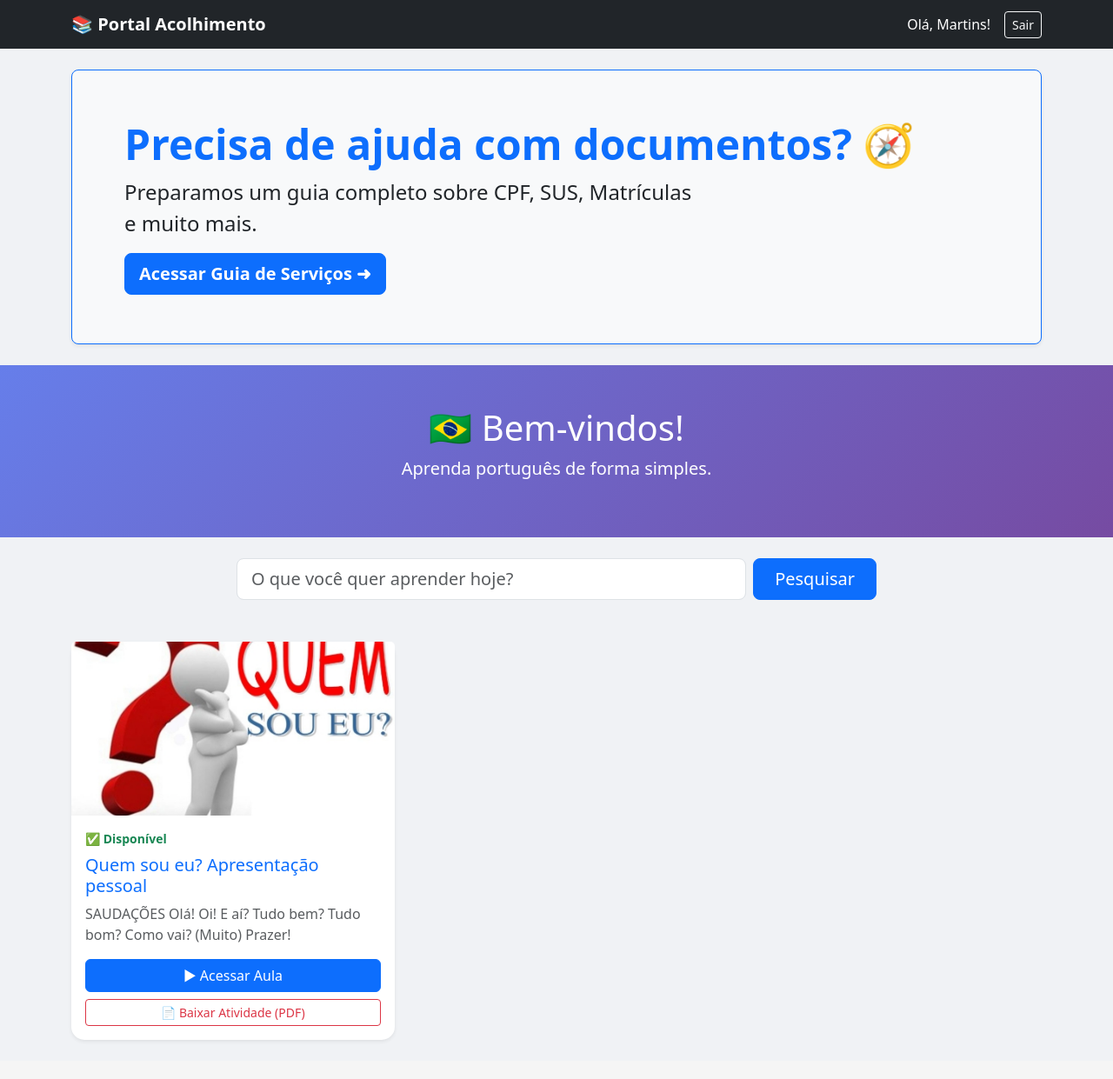
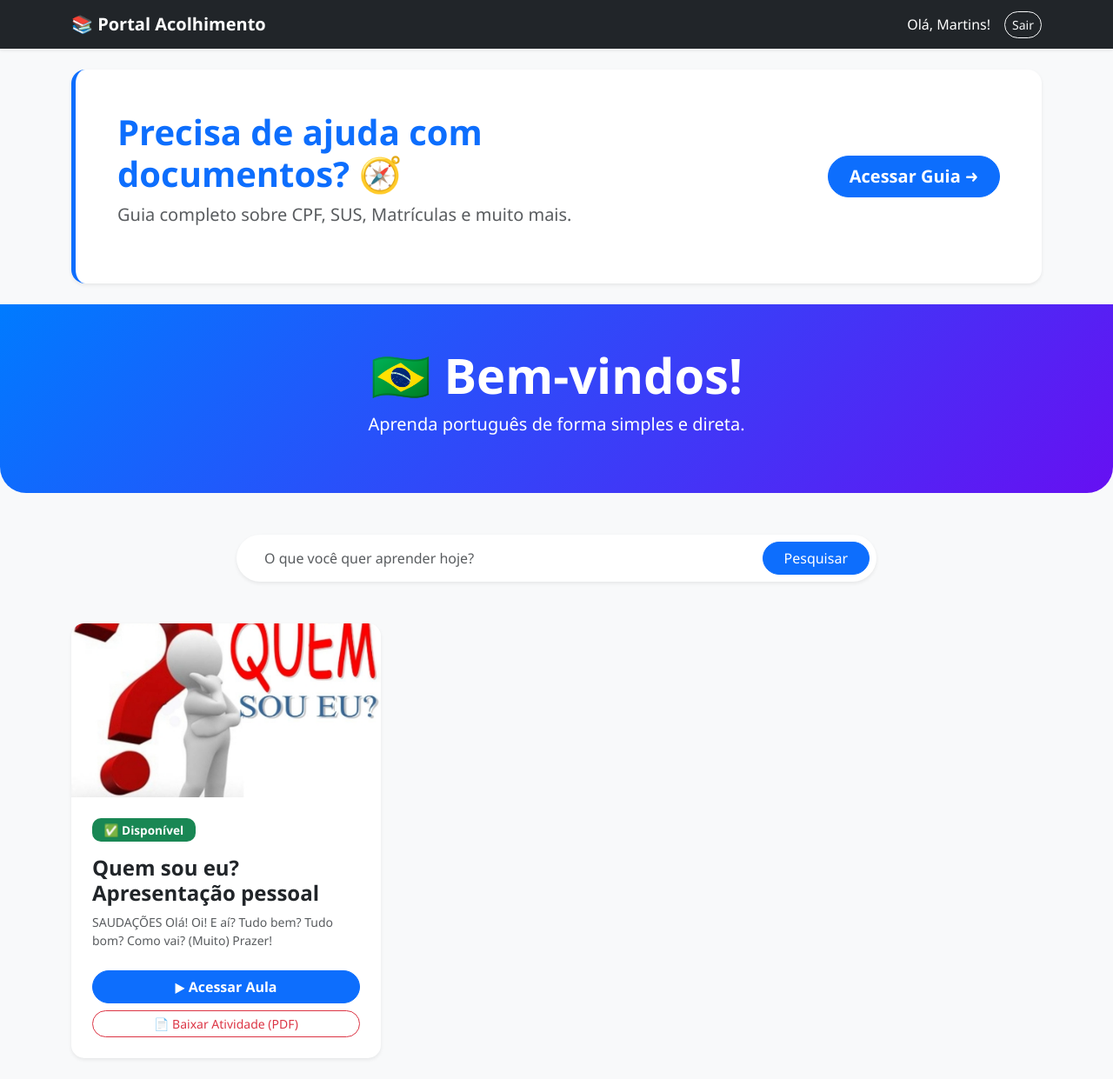
Before and after one commit to geysa-stanislav/projeto_acolhimento, a Django app: page / in a window 1280 px wide. Shown: the whole page at 87% size. Before the commit the page ends 1198 px from the top, so only its background shows below. Run offline with Django 5.2, Linux system fonts and the light colour scheme; a user stored in the database is signed in; data comes from the database, SQL or seed files in the repository; both versions use the stored data as it was after the commit; some libraries are stand-ins or nearby versions.

Commit message:
Finaliza Movimento 3: YouTube, UX e preservacao de funcoes

```diff
--- a/aulas/models.py
+++ b/aulas/models.py
@@ -4,7 +4,10 @@ from django.utils import timezone
 
 class Licao(models.Model):
     titulo = models.CharField(max_length=200)
-    conteudo = models.TextField()
+
+    # CORREÇÃO: Aplicando o RichTextField aqui
+    conteudo = RichTextField()
+
     video_url = models.URLField(blank=True, null=True)
     imagem = models.ImageField(upload_to='imagens_licoes/', blank=True, null=True)
     arquivo_pdf = models.FileField(upload_to='atividades/', blank=True, null=True)
--- a/aulas/templates/home.html
+++ b/aulas/templates/home.html
@@ -1,3 +1,4 @@
+{% load static %}
 <!doctype html>
 <html lang="pt-br">
   <head>
@@ -6,135 +7,115 @@
     <title>Português de Acolhimento</title>
     <link href="https://cdn.jsdelivr.net/npm/bootstrap@5.3.0/dist/css/bootstrap.min.css" rel="stylesheet">
     <style>
-        /* Um toque extra de estilo */
-        body { background-color: #f0f2f5; }
-        .card-aula { transition: transform 0.2s; border: none; border-radius: 15px; }
-        .card-aula:hover { transform: translateY(-5px); }
-        .header-bg { background: linear-gradient(135deg, #667eea 0%, #764ba2 100%); color: white; }
+        body { background-color: #f8f9fa; font-family: 'Segoe UI', Tahoma, Geneva, Verdana, sans-serif; }
+        .card-aula { transition: transform 0.3s ease, box-shadow 0.3s ease; border: none; border-radius: 15px; }
+        .card-aula:hover { transform: translateY(-8px); box-shadow: 0 10px 25px rgba(0,0,0,0.1) !important; }
+        .header-bg { background: linear-gradient(135deg, #007bff 0%, #6610f2 100%); color: white; border-radius: 0 0 30px 30px; }
+        .navbar { background-color: #212529 !important; }
+        .badge-status { font-size: 0.85rem; padding: 0.5em 1em; border-radius: 10px; }
     </style>
   </head>
   <body>
-    <nav class="navbar navbar-expand-lg navbar-dark bg-dark mb-0">
+    <nav class="navbar navbar-expand-lg navbar-dark shadow-sm">
         <div class="container">
-            <a class="navbar-brand fw-bold" href="{% url 'home' %}">
-                📚 Portal Acolhimento
-            </a>
-
+            <a class="navbar-brand fw-bold" href="{% url 'home' %}">📚 Portal Acolhimento</a>
             <div class="d-flex align-items-center gap-3">
                 {% if user.is_authenticated %}
                     <span class="text-white d-none d-md-block">
-                        Olá, {{ user.username|title }}!
+                        Olá, {{ user.first_name|default:user.username|title }}!
                     </span>
                     <form action="{% url 'logout' %}" method="post" class="d-inline">
                         {% csrf_token %}
-                        <button type="submit" class="btn btn-outline-light btn-sm">Sair</button>
+                        <button type="submit" class="btn btn-outline-light btn-sm rounded-pill">Sair</button>
                     </form>
                 {% else %}
-                    <a href="{% url 'login' %}" class="btn btn-light text-dark fw-bold btn-sm">
-                        Entrar 🔐
-                    </a>
+                    <a href="{% url 'login' %}" class="btn btn-light text-dark fw-bold btn-sm rounded-pill">Entrar 🔐</a>
                 {% endif %}
             </div>
         </div>
     </nav>
+
     <div class="container mt-4">
-    <div class="p-5 mb-4 bg-light rounded-3 shadow-sm border border-primary">
-        <div class="container-fluid py-2">
-            <h1 class="display-5 fw-bold text-primary">Precisa de ajuda com documentos? 🧭</h1>
-            <p class="col-md-8 fs-4">Preparamos um guia completo sobre CPF, SUS, Matrículas e muito mais.</p>
-
-            <a href="{% url 'index_guia' %}" class="btn btn-primary btn-lg fw-bold">
-                Acessar Guia de Serviços ➜
-            </a>
+        <div class="p-4 p-md-5 mb-4 bg-white rounded-4 shadow-sm border-start border-primary border-5">
+            <div class="row align-items-center">
+                <div class="col-md-8">
+                    <h1 class="fw-bold text-primary">Precisa de ajuda com documentos? 🧭</h1>
+                    <p class="fs-5 text-muted">Guia completo sobre CPF, SUS, Matrículas e muito mais.</p>
+                </div>
+                <div class="col-md-4 text-md-end">
+                    <a href="{% url 'index_guia' %}" class="btn btn-primary btn-lg fw-bold rounded-pill px-4">Acessar Guia ➜</a>
+                </div>
             </div>
         </div>
     </div>
 
-    <div class="header-bg p-5 text-center mb-4">
-        <h1>🇧🇷 Bem-vindos!</h1>
-        <p class="lead">Aprenda português de forma simples.</p>
+    <div class="header-bg p-5 text-center mb-5">
+        <h1 class="display-4 fw-bold">🇧🇷 Bem-vindos!</h1>
+        <p class="lead">Aprenda português de forma simples e direta.</p>
     </div>
 
     <div class="container">
         <div class="row justify-content-center mb-5">
             <div class="col-md-8">
-            <form action="{% url 'home' %}" method="GET" class="d-flex gap-2">
-                <input class="form-control form-control-lg" type="search" name="busca" placeholder="O que você quer aprender hoje?" aria-label="Pesquisar" value="{{ request.GET.busca }}">
-                <button class="btn btn-primary btn-lg px-4" type="submit">Pesquisar</button>
-
+                <form action="{% url 'home' %}" method="GET" class="d-flex gap-2 shadow-sm rounded-pill bg-white p-2">
+                    <input class="form-control border-0 bg-transparent ps-4" type="search" name="busca" placeholder="O que você quer aprender hoje?" value="{{ request.GET.busca }}">
+                    <button class="btn btn-primary rounded-pill px-4" type="submit">Pesquisar</button>
                     {% if request.GET.busca %}
-                <a href="{% url 'home' %}" class="btn btn-outline-secondary btn-lg">✖</a>
+                        <a href="{% url 'home' %}" class="btn btn-link text-muted text-decoration-none">✖</a>
                     {% endif %}
                 </form>
             </div>
         </div>
 
         {% if not licoes %}
-    <div class="alert alert-warning text-center">
+            <div class="alert alert-info text-center rounded-4 shadow-sm">
                 Poxa, não encontramos nenhuma aula com esse termo. Tente outra palavra!
             </div>
         {% endif %}
+
+        <div class="row">
             {% for licao in licoes %}
             <div class="col-md-4 mb-4">
-
                 <div class="card card-aula h-100 shadow-sm {% if licao.data_lancamento > hoje %} opacity-75 bg-light {% endif %}">
 
                     {% if licao.imagem %}
-                    <div style="position: relative;">
+                    <div style="position: relative; overflow: hidden; border-radius: 15px 15px 0 0;">
                         <img src="{{ licao.imagem.url }}" class="card-img-top"
                              style="height: 200px; object-fit: cover; {% if licao.data_lancamento > hoje %} filter: grayscale(100%); {% endif %}">
 
                         {% if licao.data_lancamento > hoje %}
-                        <div style="position: absolute; top: 50%; left: 50%; transform: translate(-50%, -50%); font-size: 3rem;">
-                            🔒
-                        </div>
+                        <div style="position: absolute; top: 50%; left: 50%; transform: translate(-50%, -50%); font-size: 3rem;">🔒</div>
                         {% endif %}
                     </div>
                     {% endif %}
 
-                    <div class="card-body">
-                        <small class="fw-bold {% if licao.data_lancamento > hoje %} text-danger {% else %} text-success {% endif %} mb-2 d-block">
-                            {% if licao.data_lancamento > hoje %}
-                                📅 Libera em: {{ licao.data_lancamento|date:"d/m/Y" }}
-                            {% else %}
-                                ✅ Disponível
-                            {% endif %}
-                        </small>
+                    <div class="card-body p-4">
+                        <span class="badge badge-status {% if licao.data_lancamento > hoje %} bg-secondary {% else %} bg-success {% endif %} mb-3">
+                            {% if licao.data_lancamento > hoje %} 📅 Libera em: {{ licao.data_lancamento|date:"d/m/Y" }} {% else %} ✅ Disponível {% endif %}
+                        </span>
 
-                        <h5 class="card-title text-primary">{{ licao.titulo }}</h5>
+                        <h4 class="card-title fw-bold text-dark">{{ licao.titulo }}</h4>
 
                         {% if licao.data_lancamento <= hoje %}
-                            <p class="card-text text-muted">{{ licao.conteudo|truncatewords:20 }}</p>
-
-                            <div class="d-grid gap-2 mt-3">
-                                <a href="{% url 'detalhe_licao' licao.id %}" class="btn btn-primary">
-                                    ▶ Acessar Aula
-                                </a>
-
+                            <p class="card-text text-muted small">{{ licao.conteudo|striptags|truncatewords:15 }}</p>
+                            <div class="d-grid gap-2 mt-4">
+                                <a href="{% url 'licao_detalhe' licao.id %}" class="btn btn-primary fw-bold rounded-pill">▶ Acessar Aula</a>
                                 {% if licao.arquivo_pdf %}
-                                <a href="{{ licao.arquivo_pdf.url }}" target="_blank" class="btn btn-outline-danger btn-sm">
-                                    📄 Baixar Atividade (PDF)
-                                </a>
+                                    <a href="{{ licao.arquivo_pdf.url }}" target="_blank" class="btn btn-outline-danger btn-sm rounded-pill">📄 Baixar Atividade (PDF)</a>
                                 {% endif %}
                             </div>
-
                         {% else %}
-                            <p class="card-text text-muted fst-italic mt-3">
-                                O conteúdo desta aula (vídeo e PDF) estará disponível na data agendada.
-                            </p>
+                            <p class="card-text text-muted fst-italic mt-3 small">Disponível em breve.</p>
                             <div class="d-grid mt-3">
-                                <button disabled class="btn btn-secondary">
-                                    🔒 Aguarde a data
-                                </button>
+                                <button disabled class="btn btn-secondary rounded-pill">🔒 Aguarde a data</button>
                             </div>
                         {% endif %}
-
                     </div>
                 </div>
             </div>
             {% endfor %}
         </div>
     </div>
-
+    <script src="https://cdn.jsdelivr.net/npm/bootstrap@5.3.0/dist/js/bootstrap.bundle.min.js"></script>
   </body>
 </html>
--- a/aulas/templates/licao_detalhe.html
+++ b/aulas/templates/licao_detalhe.html
@@ -10,9 +10,9 @@
   </head>
   <body class="bg-light">
 
-    <nav class="header-app mb-4" style="border-radius: 0; padding: 1.5rem;">
+    <nav class="header-app mb-4" style="background-color: #7b2cbf; border-radius: 0; padding: 1.5rem;">
         <div class="container">
-            <a class="text-white text-decoration-none fw-bold fs-5" href="/">
+            <a class="text-white text-decoration-none fw-bold fs-5" href="{% url 'home' %}">
                 ← Voltar para Lições
             </a>
         </div>
@@ -41,7 +41,7 @@
                 </div>
 
                 <div class="texto-aula fs-5 lh-lg text-secondary mb-5">
-                    {{ licao.conteudo|linebreaks }}
+                    {{ licao.conteudo|safe }}
                 </div>
 
                 {% if licao.arquivo_pdf %}
--- /dev/null
+++ b/aulas/urls.py
@@ -0,0 +1,10 @@
+from django.urls import path
+from . import views
+
+urlpatterns = [
+    # Rota para a página inicial (lista de aulas)
+    path('', views.home, name='home'),
+
+    # Rota para ver o detalhe de uma aula específica
+    path('licao/<int:id>/', views.licao_detalhe, name='licao_detalhe'),
+]
--- a/aulas/views.py
+++ b/aulas/views.py
@@ -1,42 +1,23 @@
-from django.shortcuts import render, get_object_or_404, redirect
-from django.contrib.auth.decorators import login_required
-from django.contrib.auth.forms import UserCreationForm
+from django.shortcuts import render, get_object_or_404
+from .models import Licao
 from django.utils import timezone
-from django.db.models import Q
-from .models import Licao
 
-# --- 1. PÁGINA INICIAL (PROTEGIDA) ---
-# O @login_required impede que entrem aqui sem senha
-@login_required
 def home(request):
-    licoes = Licao.objects.all().order_by('data_lancamento')
+    # Mantém sua função de busca original
+    busca = request.GET.get('busca')
+    if busca:
+        licoes = Licao.objects.filter(titulo__icontains=busca)
+    else:
+        licoes = Licao.objects.all()
 
-    # Lógica da Busca
-    termo_busca = request.GET.get('busca')
-    if termo_busca:
-        licoes = licoes.filter(
-            Q(titulo__icontains=termo_busca) | Q(conteudo__icontains=termo_busca)
-        )
+    # Mantém a variável hoje para a trava de data que você criou
+    hoje = timezone.now().date()
 
-    hoje = timezone.now().date()
-    return render(request, 'home.html', {'licoes': licoes, 'hoje': hoje})
+    return render(request, 'home.html', {
+        'licoes': licoes,
+        'hoje': hoje
+    })
 
-# --- 2. PÁGINA DA LIÇÃO (PROTEGIDA) ---
-# Aqui também tem cadeado
-@login_required
-def detalhe_licao(request, id):
+def licao_detalhe(request, id):
     licao = get_object_or_404(Licao, id=id)
     return render(request, 'licao_detalhe.html', {'licao': licao})
-
-# --- 3. PÁGINA DE CRIAR CONTA (PÚBLICA) ---
-# ATENÇÃO: Essa NÃO PODE ter @login_required, senão ninguém consegue se cadastrar!
-def criar_conta(request):
-    if request.method == 'POST':
-        form = UserCreationForm(request.POST)
-        if form.is_valid():
-            form.save()
-            return redirect('login')
-    else:
-        form = UserCreationForm()
-
-    return render(request, 'cadastro.html', {'form': form})
--- a/setup/urls.py
+++ b/setup/urls.py
@@ -2,32 +2,19 @@ from django.contrib import admin
 from django.urls import path, include
 from django.conf import settings
 from django.conf.urls.static import static
-
-# Importamos as views da home e do login/cadastro
-from aulas.views import home, detalhe_licao, criar_conta
+# Importamos as views de autenticação padrão
 from django.contrib.auth import views as auth_views
 
 urlpatterns = [
     path('admin/', admin.site.urls),
+    path('', include('aulas.urls')),
+    path('guia/', include('guia.urls')),
+    path('ckeditor/', include('ckeditor_uploader.urls')),
 
-    # --- ROTA DA PÁGINA INICIAL ---
-    path('', home, name='home'),
-
-    # --- ROTAS DE AULAS ---
-    path('licao/<int:id>/', detalhe_licao, name='detalhe_licao'),
-
-    # --- ROTAS DE USUÁRIO (Login/Cadastro/Sair) ---
+    # ROTAS DE LOGIN E LOGOUT (O que resolve o seu erro)
     path('login/', auth_views.LoginView.as_view(template_name='login.html'), name='login'),
-    path('logout/', auth_views.LogoutView.as_view(next_page='home'), name='logout'),
-    path('cadastro/', criar_conta, name='cadastro'),
-
-    # --- ROTA DO GUIA ---
-    path('guia/', include('guia.urls')),
-
-    # --- ROTA DO UPLOAD DO CKEDITOR (ADICIONE ESTA LINHA AQUI!) ---
-    path('ckeditor/', include('ckeditor_uploader.urls')),
+    path('logout/', auth_views.LogoutView.as_view(), name='logout'),
 ]
 
-# Configuração para servir mídia no ambiente de desenvolvimento
 if settings.DEBUG:
     urlpatterns += static(settings.MEDIA_URL, document_root=settings.MEDIA_ROOT)
```
Also changed, not shown: guia/templates/guia/categoria.html (+21 -14 lines), setup/settings.py (+15 -43 lines), aulas/migrations/0005_alter_licao_conteudo.py (added), db.sqlite3. Lines whose indentation alone changed are shown as unchanged.
